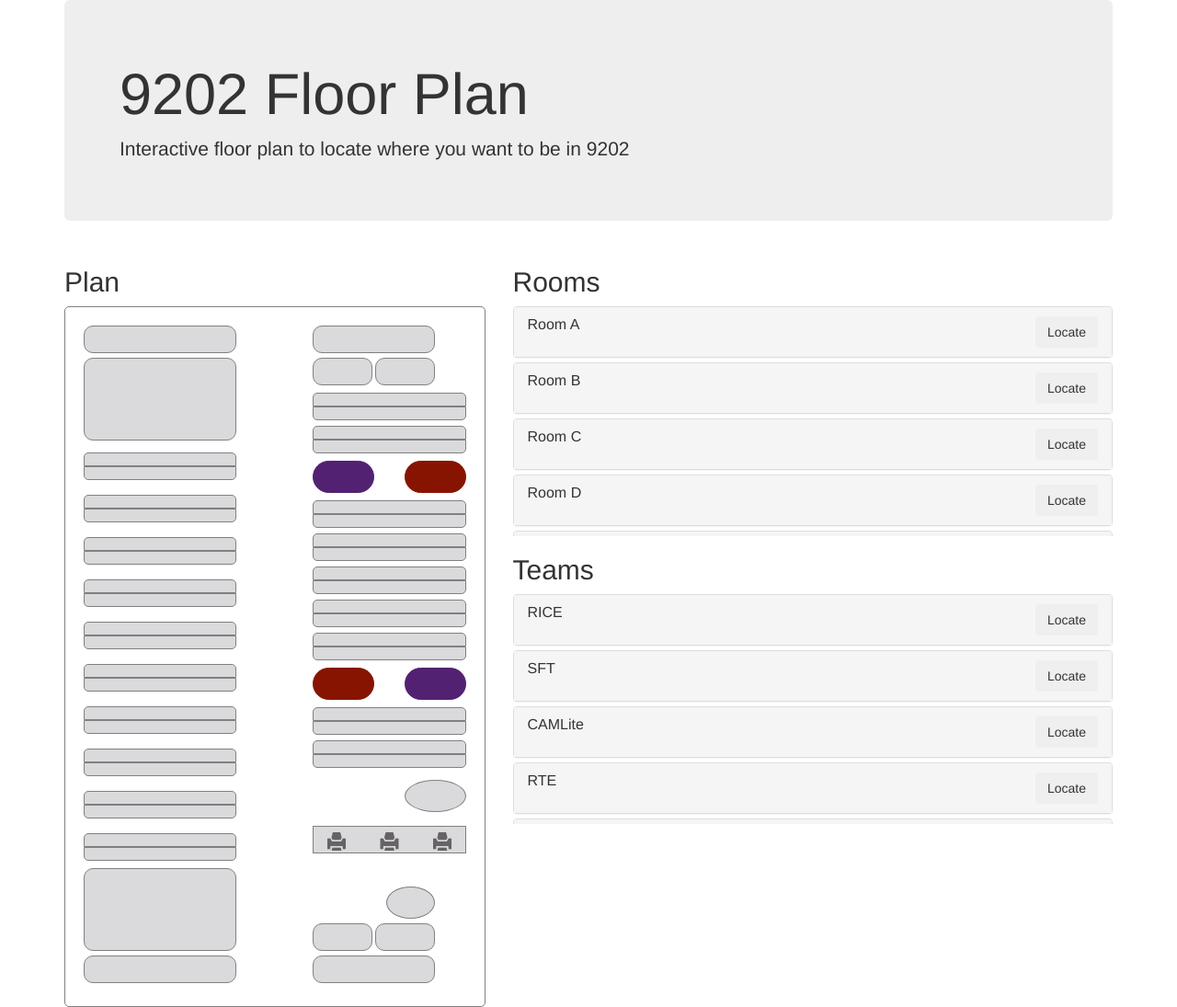
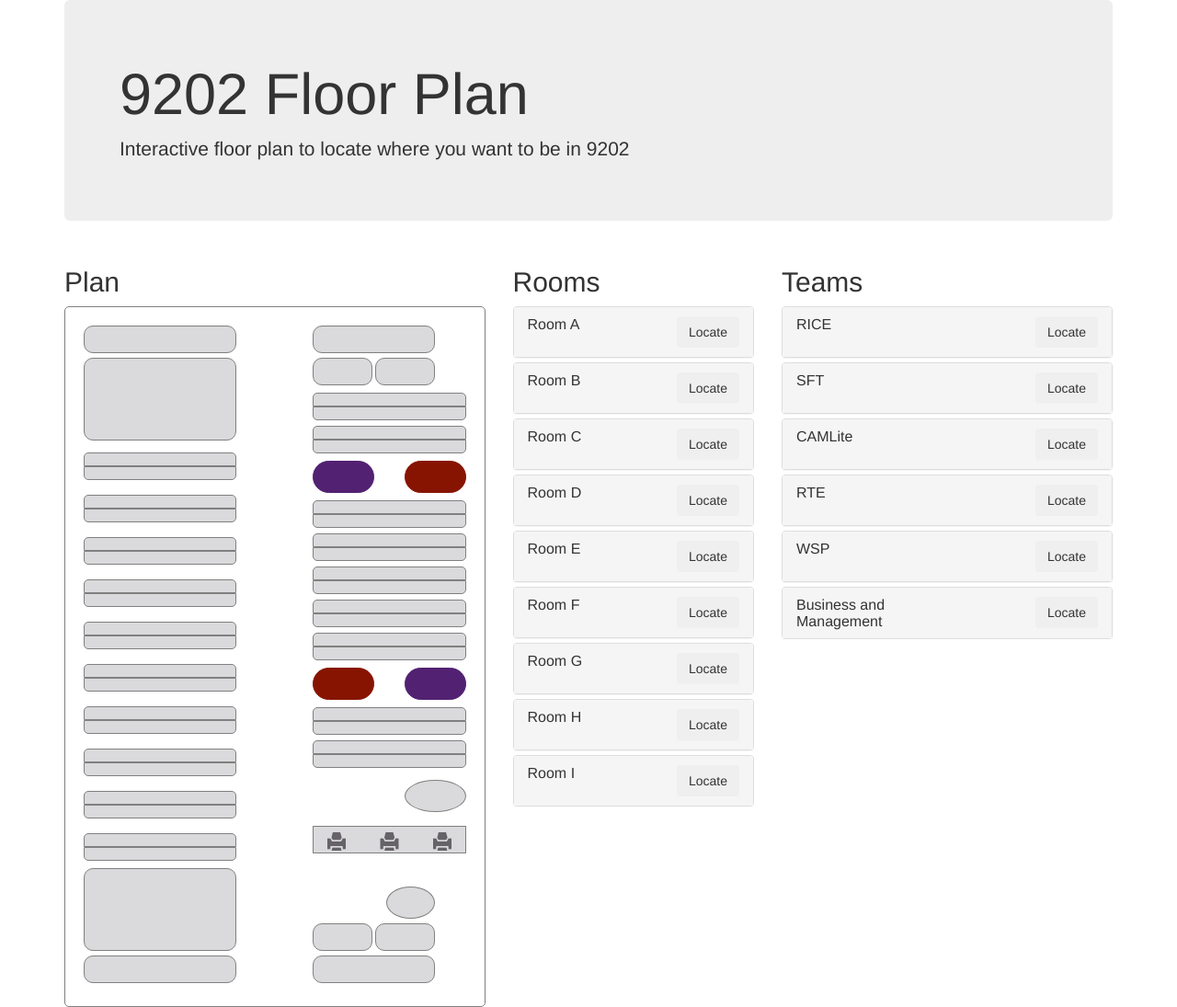
Before and after one commit to tinyoafman/we-floor-plan, a website: page views/index.html in a window 1280 px wide. Shown: the whole page at 92% size. Drawn offline with nearby package versions, Linux system fonts and the light colour scheme.

Commit message:
TS add extra column

```diff
--- a/style/plan.css
+++ b/style/plan.css
@@ -131,10 +131,8 @@ table{
 }
 
 .pre-scrollable{
-  height: 250px;
+  max-height: 100vh;
 }
-
-
 
 .flash {
   -moz-animation: flash 1s ease-out;
--- a/views/index.html
+++ b/views/index.html
@@ -234,7 +234,7 @@
       </div>
     </div>
     <!--  right hand pane -->
-    <div class="col-sm-7">
+    <div class="col-sm-3">
       <!--  Rooms -->
       <h2>Rooms</h2>
       <div class="panel-group pre-scrollable" id="rooms">
@@ -509,6 +509,8 @@
           </div>
         </div>
       </div>
+    </div>
+    <div class="col-sm-4">
       <!--  Teams -->
       <h2>Teams</h2>
       <div class="panel-group pre-scrollable" id="teams">
```
